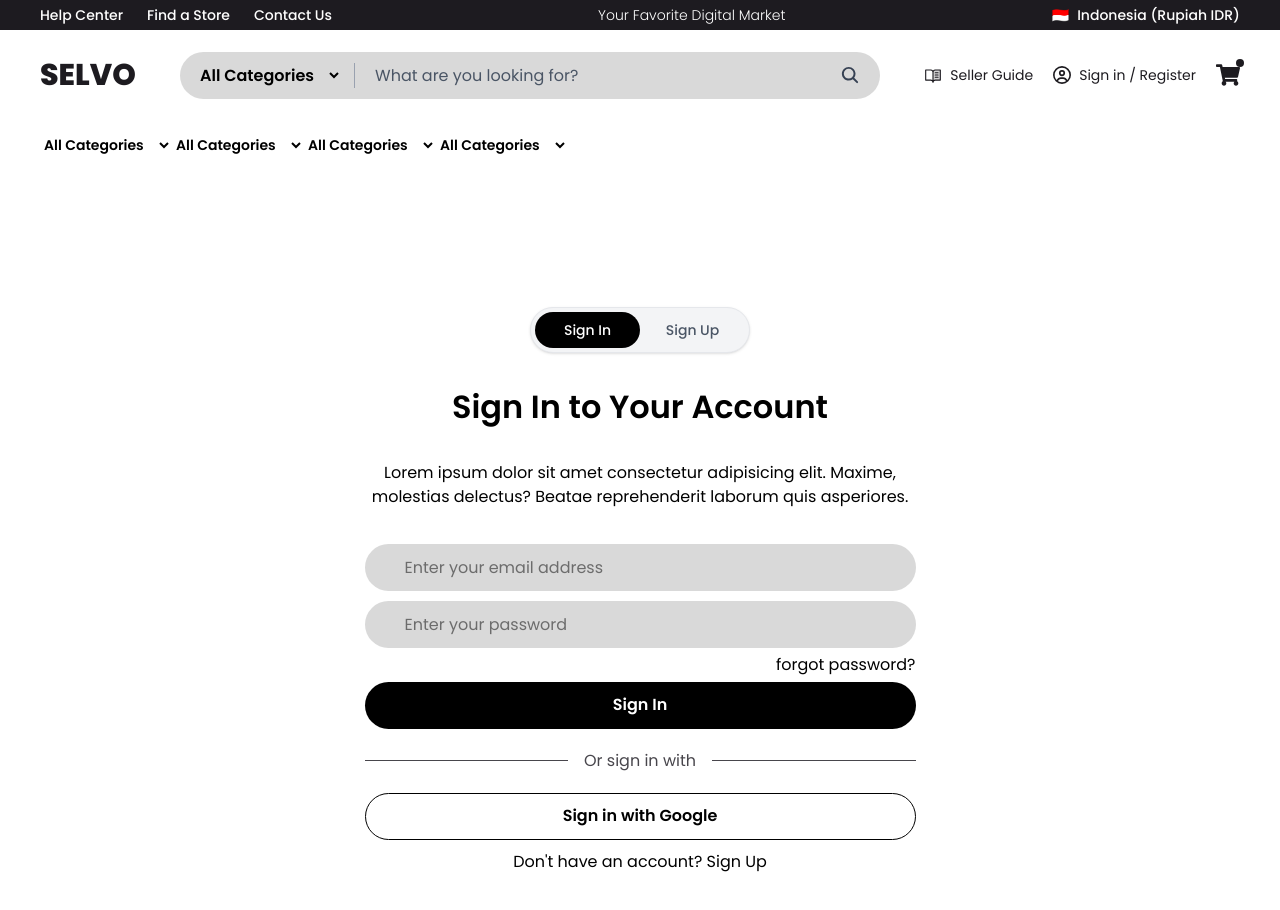
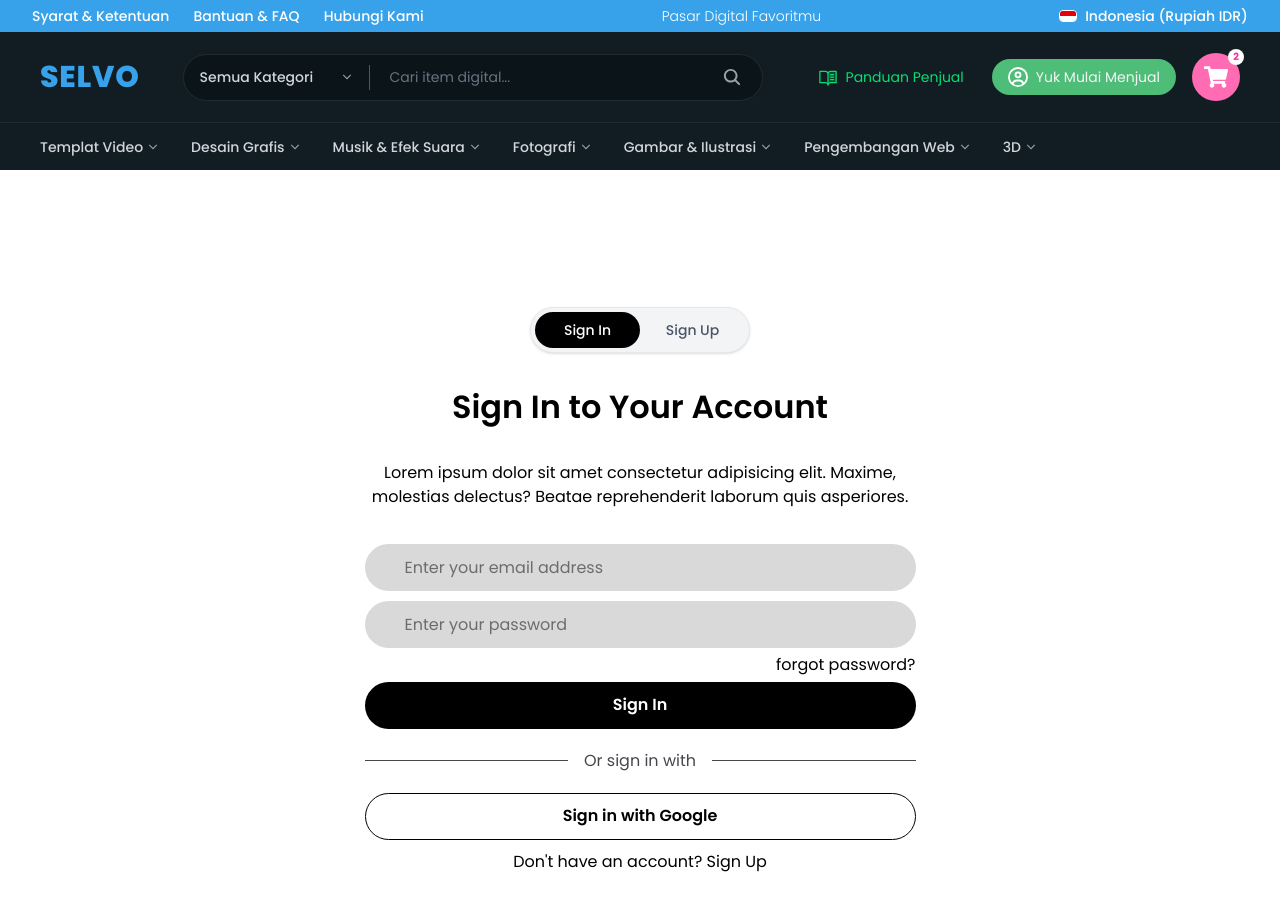
Before and after one commit to Tyasweningas/selvo, a Next.js app: page /auth in a window 1280 px wide. Shown: the top 910 px of the page. Built offline with nearby package versions, Linux system fonts and the light colour scheme.

Commit message:
update: perbaikan komponen Navbar

```diff
--- a/src/components/Navbar.tsx
+++ b/src/components/Navbar.tsx
@@ -1,122 +1,155 @@
 "use client";
+
+import { useState } from "react";
 import Link from "next/link";
-import { IoSearch } from "react-icons/io5";
+import { IoSearch, IoChevronDownSharp } from "react-icons/io5";
 import { PiBookOpenTextDuotone } from "react-icons/pi";
+import { FaShoppingCart } from "react-icons/fa";
 import { FaRegCircleUser } from "react-icons/fa6";
-import { FaShoppingCart } from "react-icons/fa";
+
+// 🇮🇩 Komponen bendera Indonesia (React)
+const IndonesiaFlag = () => (
+  <span className="inline-block w-[18px] h-[12px] rounded-sm overflow-hidden border border-white">
+    <span className="block w-full h-1/2 bg-red-600"></span>
+    <span className="block w-full h-1/2 bg-white"></span>
+  </span>
+);
+
 export default function Navbar() {
+  const [openDropdown, setOpenDropdown] = useState<string | null>(null);
+
+  const toggleDropdown = (menu: string) => {
+    setOpenDropdown((prev) => (prev === menu ? null : menu));
+  };
+
+  const categories = [
+    { name: "Templat Video", items: ["After Effects", "Premiere Pro", "DaVinci Resolve"] },
+    { name: "Desain Grafis", items: ["Logo", "Poster", "Mockup"] },
+    { name: "Musik & Efek Suara", items: ["BGM", "SFX", "Loop"] },
+    { name: "Fotografi", items: ["Stock Photo", "Lightroom Preset"] },
+    { name: "Gambar & Ilustrasi", items: ["Vector", "Icon", "Clipart"] },
+    { name: "Pengembangan Web", items: ["Template HTML", "Komponen React", "UI Kit"] },
+    { name: "3D", items: ["Model 3D", "Texture", "Animation"] },
+  ];
+
   return (
-    <>
-       <nav className="flex flex-col w-full">
-
-      <div className="flex h-[30px] w-full items-center justify-between bg-[#1D1B20] px-10 text-sm text-white">
+    <nav className="flex flex-col w-full font-gilroy">
+      {/* === Top Bar === */}
+      <div className="flex h-[32px] w-full items-center justify-between bg-[#37A2EA] px-8 text-sm text-white">
         <ul className="flex gap-6 font-medium">
-          <li><Link href="#">Help Center</Link></li>
-          <li><Link href="#">Find a Store</Link></li>
-          <li><Link href="#">Contact Us</Link></li>
+          <li><Link href="#">Syarat & Ketentuan</Link></li>
+          <li><Link href="#">Bantuan & FAQ</Link></li>
+          <li><Link href="#">Hubungi Kami</Link></li>
         </ul>
 
-        <p className="font-light">Your Favorite Digital Market</p>
+        <p className="font-light">Pasar Digital Favoritmu</p>
 
         <div className="flex items-center gap-2">
-          <span>🇮🇩</span>
+          <IndonesiaFlag />
           <p className="font-medium">Indonesia (Rupiah IDR)</p>
         </div>
       </div>
 
+      {/* === Main Navbar === */}
+      <div className="flex h-[90px] w-full items-center justify-between bg-[#111D22] px-10 text-white">
+        {/* Logo */}
+        <p className="text-3xl font-extrabold text-[#37A2EA] tracking-wide">SELVO</p>
 
-      <div className="flex h-[90px] w-full items-center justify-between bg-white px-10">
+        {/* Search Bar */}
+        <div className="relative flex h-[47px] w-[580px] items-center rounded-full bg-[#0B1418] px-4 border border-[#1F2C33]">
+          <div className="flex items-center gap-1 relative">
+            <select
+              className="cursor-pointer bg-transparent pr-6 font-medium text-gray-300 outline-none text-sm appearance-none"
+              defaultValue="all"
+            >
+              <option value="all" className="bg-[#111D22] text-white">Semua Kategori</option>
+              <option value="desain" className="bg-[#111D22] text-white">Desain Grafis</option>
+              <option value="musik" className="bg-[#111D22] text-white">Musik & Efek Suara</option>
+              <option value="3d" className="bg-[#111D22] text-white">3D</option>
+            </select>
+            <IoChevronDownSharp className="absolute right-1 text-gray-400 text-xs pointer-events-none" />
+          </div>
 
-        <p className="text-3xl font-extrabold text-[#1D1B20]">SELVO</p>
-
-
-        <div className="relative flex h-[47px] w-[700px] items-center rounded-[25px] bg-[#D9D9D9] px-4">
-          <select
-            className="cursor-pointer bg-transparent pr-3 font-semibold text-black outline-none"
-            defaultValue="all"
-          >
-            <option value="all">All Categories</option>
-            <option value="planner">Planner</option>
-            <option value="book">Books</option>
-            <option value="code">Code</option>
-          </select>
-
-          <div className="mx-3 h-[25px] w-[1px] bg-gray-400"></div>
+          <div className="mx-3 h-[25px] w-[1px] bg-gray-600"></div>
 
           <form action="/" className="flex-1">
             <input
               type="search"
               name="search"
-              placeholder="What are you looking for?"
-              className="h-[47px] w-full rounded-[25px] border-none bg-transparent pr-10 pl-2 text-black placeholder-gray-600 focus:outline-none"
+              placeholder="Cari item digital..."
+              className="h-[30px] w-full border-none bg-transparent pr-4 pl-2 text-sm text-gray-300 placeholder-gray-500 focus:outline-none"
             />
           </form>
 
-          <button
-            type="submit"
-            className="absolute right-5 text-gray-700 hover:text-black"
-          >
+          <button type="submit" className="absolute right-5 text-gray-400 hover:text-white">
             <IoSearch size={20} />
           </button>
         </div>
 
+        {/* Right Section */}
+        <div className="flex items-center gap-4 text-sm">
+          <div className="flex items-center gap-2 px-3 py-1 cursor-pointer text-green-400 transition">
+            <PiBookOpenTextDuotone size={20} />
+            <p>Panduan Penjual</p>
+          </div>
 
-        <div className="flex items-center gap-5 text-[#1D1B20]">
-          <div className="flex items-center gap-2 cursor-pointer hover:underline">
-            <PiBookOpenTextDuotone size={18} />
-            <p className="text-sm">Seller Guide</p>
+          <div className="flex items-center gap-2 px-4 py-2 cursor-pointer rounded-full bg-[#4EBD77] hover:bg-[#1f3f1f] transition">
+            <FaRegCircleUser size={20} className="text-white" />
+            <p className="text-gray-100">Yuk Mulai Menjual</p>
           </div>
-          <div className="flex items-center gap-2 cursor-pointer hover:underline">
-            <FaRegCircleUser size={18} />
-            <p className="text-sm">Sign in / Register</p>
-          </div>
-          <button className="relative">
-            <FaShoppingCart size={24} />
-            <span className="absolute -top-1 -right-1 h-[8px] w-[8px] rounded-full bg-[#1D1B20]"></span>
+
+          <button className="relative p-3 rounded-full bg-[#FF6CB3] hover:bg-[#402535] transition">
+            <FaShoppingCart size={24} className="text-white" />
+            <span className="absolute -top-1 -right-1 flex h-[16px] w-[16px] items-center justify-center rounded-full bg-white text-[10px] font-bold text-pink-500">
+              2
+            </span>
           </button>
         </div>
       </div>
 
+      {/* === Bottom Navigation (Dropdowns - onClick) === */}
+      <div className="flex h-[48px] w-full items-center bg-[#111D22] px-10 text-sm font-medium text-gray-300 border-t border-[#1E2A30] gap-8 relative">
+        {categories.map((cat) => (
+          <div
+            key={cat.name}
+            className="relative"
+            onClick={(e) => e.stopPropagation()} // cegah nutup saat klik di dalam
+          >
+            {/* Tombol kategori */}
+            <button
+              onClick={() => toggleDropdown(cat.name)}
+              className="flex items-center gap-1 hover:text-pink-400 transition"
+            >
+              {cat.name}
+              <IoChevronDownSharp
+                className={`text-[12px] transition-transform duration-200 ${
+                  openDropdown === cat.name ? "rotate-180 text-pink-400" : "text-gray-400"
+                }`}
+              />
+            </button>
 
-      <div className="flex h-[50px] w-full items-center bg-white px-10 text-sm font-medium text-[#1D1B20]">
-        <select
-            className="cursor-pointer bg-transparent pr-3 font-semibold text-black outline-none"
-            defaultValue="all"
-          >
-            <option value="all">All Categories</option>
-            <option value="planner">Planner</option>
-            <option value="book">Books</option>
-            <option value="code">Code</option>
-          </select>
-          <select
-            className="cursor-pointer bg-transparent pr-3 font-semibold text-black outline-none"
-            defaultValue="all"
-          >
-            <option value="all">All Categories</option>
-            <option value="planner">Planner</option>
-            <option value="book">Books</option>
-            <option value="code">Code</option>
-          </select>
-          <select
-            className="cursor-pointer bg-transparent pr-3 font-semibold text-black outline-none"
-            defaultValue="all"
-          >
-            <option value="all">All Categories</option>
-            <option value="planner">Planner</option>
-            <option value="book">Books</option>
-            <option value="code">Code</option>
-          </select>
-          <select
-            className="cursor-pointer bg-transparent pr-3 font-semibold text-black outline-none"
-            defaultValue="all"
-          >
-            <option value="all">All Categories</option>
-            <option value="planner">Planner</option>
-            <option value="book">Books</option>
-            <option value="code">Code</option>
-          </select>
+            {/* Dropdown menu */}
+            {openDropdown === cat.name && (
+              <div className="absolute top-[40px] left-0 bg-[#1A252B] border border-[#263238] rounded-md shadow-lg py-2 px-3 w-[220px] z-50 animate-fadeIn">
+                {cat.items.map((sub) => (
+                  <Link
+                    key={sub}
+                    href="#"
+                    className="block px-2 py-1 text-gray-300 hover:text-pink-400 hover:bg-[#222F35] rounded transition"
+                    onClick={(e) => {
+                      e.stopPropagation(); // biar gak nutup otomatis
+                      console.log(`Klik ${sub}`);
+                      // setOpenDropdown(null); // kalau mau langsung nutup setelah klik
+                    }}
+                  >
+                    {sub}
+                  </Link>
+                ))}
+              </div>
+            )}
+          </div>
+        ))}
       </div>
     </nav>
-    </>
   );
 }
```
